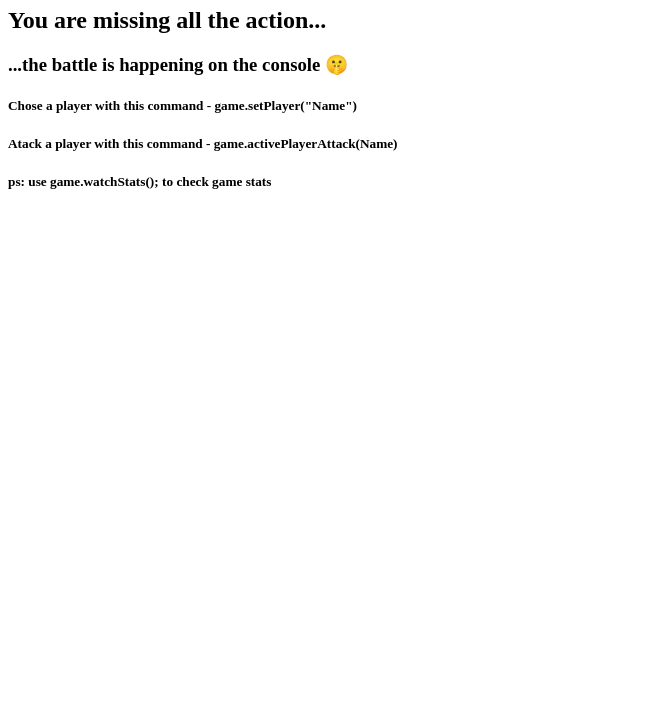
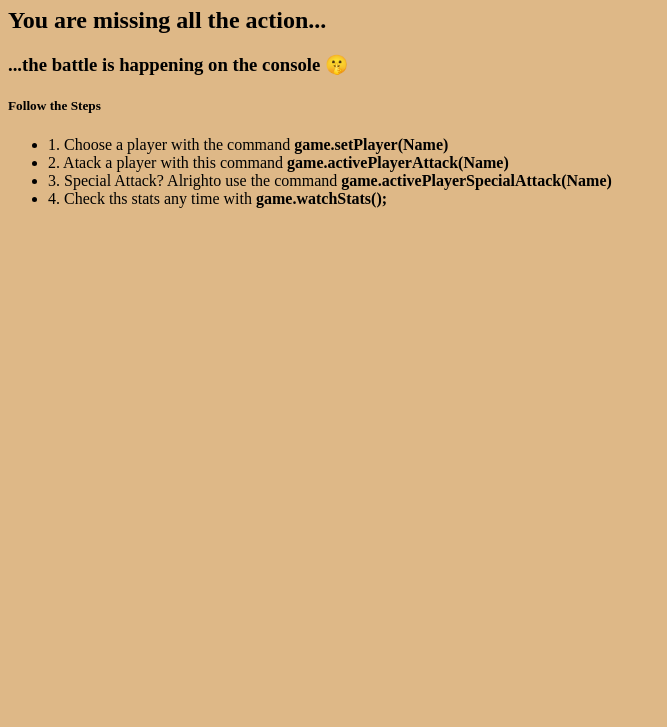
Before and after one commit to Janainaf/SimpleRPG, a plain HTML site: page index.html in a window 1280 px wide. Shown: the part 73-800 px from the top of the page, without its empty margins (0-667 px from the left). Drawn offline with Linux system fonts and the light colour scheme.

Commit message:
small changes to text

```diff
--- a/Game.js
+++ b/Game.js
@@ -20,7 +20,7 @@
 
 	startTurn = () => {
 		if (10 - this.turnLeft === 0) {
-			console.log(`Lets Fight`);
+			console.log(`Let's Fight`);
 			console.log( "Here are the players :",this.playersList.map(({ name }) => name).join(', '));
 
 		} else {
--- a/index.html
+++ b/index.html
@@ -3,14 +3,21 @@
 	<head>
 		<meta charset="UTF-8">
 		<h1>Mini RPG</h1>
+	</head>
+
+		<body style="background-color:burlywood;">
+		</body>
 		<h2> You are missing all the action...</h2>
 		<h3> ...the battle is happening on the console 🤫 </h3>
-		<h5> Chose a player with this command - game.setPlayer("Name")</h5>
-		<h5> Atack a player with this command - game.activePlayerAttack(Name)</h5>
-		<h5> ps: use game.watchStats(); to check game stats</h5>
+		<h5> Follow the Steps  </h5>
+		<ul>
+			<li>1. Choose a player with the command <b> game.setPlayer(Name) </b></li>
+			<li>2. Atack a player with this command <b> game.activePlayerAttack(Name) </b></li>
+			<li>3. Special Attack? Alrighto use the command <b> game.activePlayerSpecialAttack(Name) </b></li>
+			<li>4. Check ths stats any time with  <b> game.watchStats();</b></li>
+		</ul>
 
-
-	</head>
+	</body>
 
 		<script src="Character.js"></script>
 		<script src="Assassin.js"></script>
```
